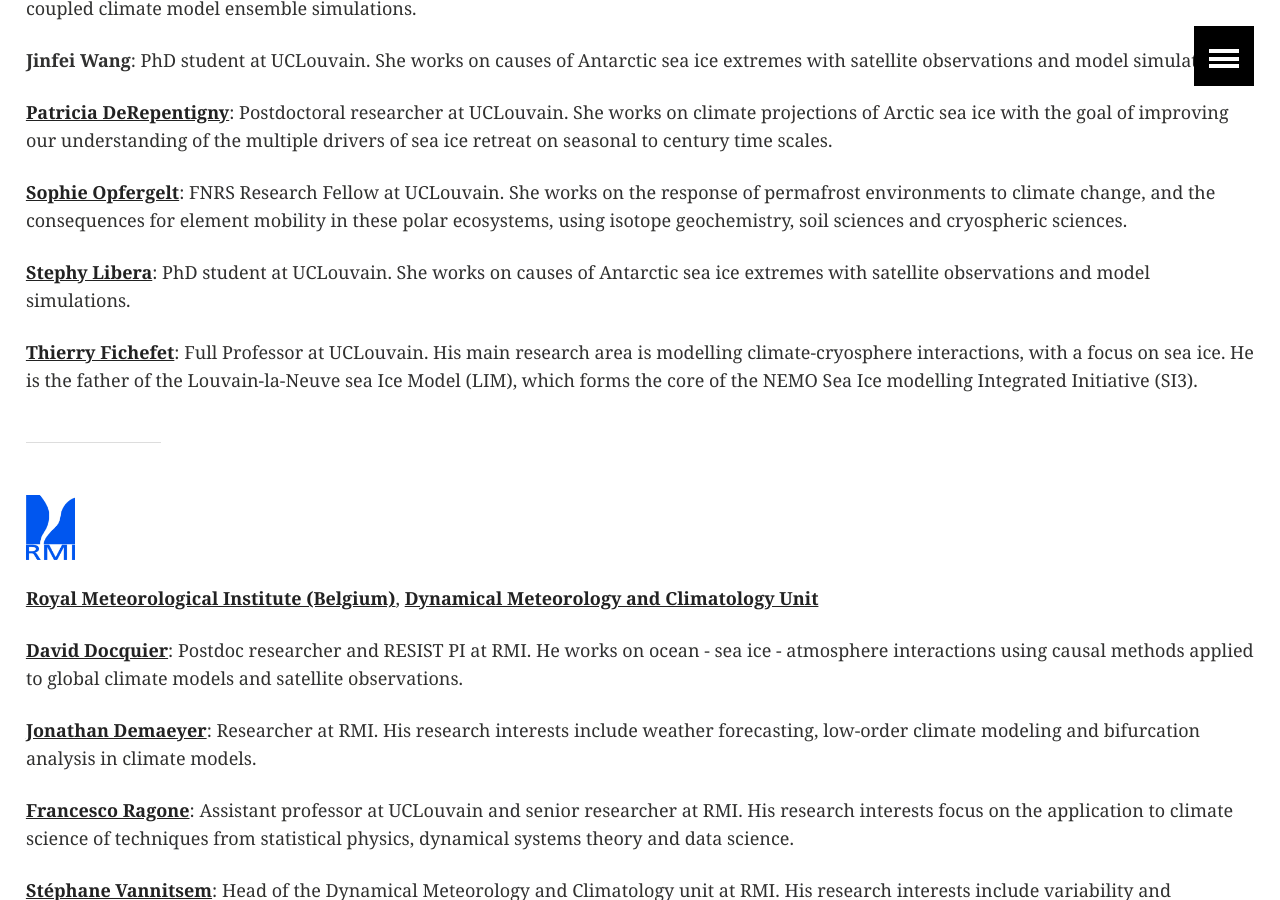
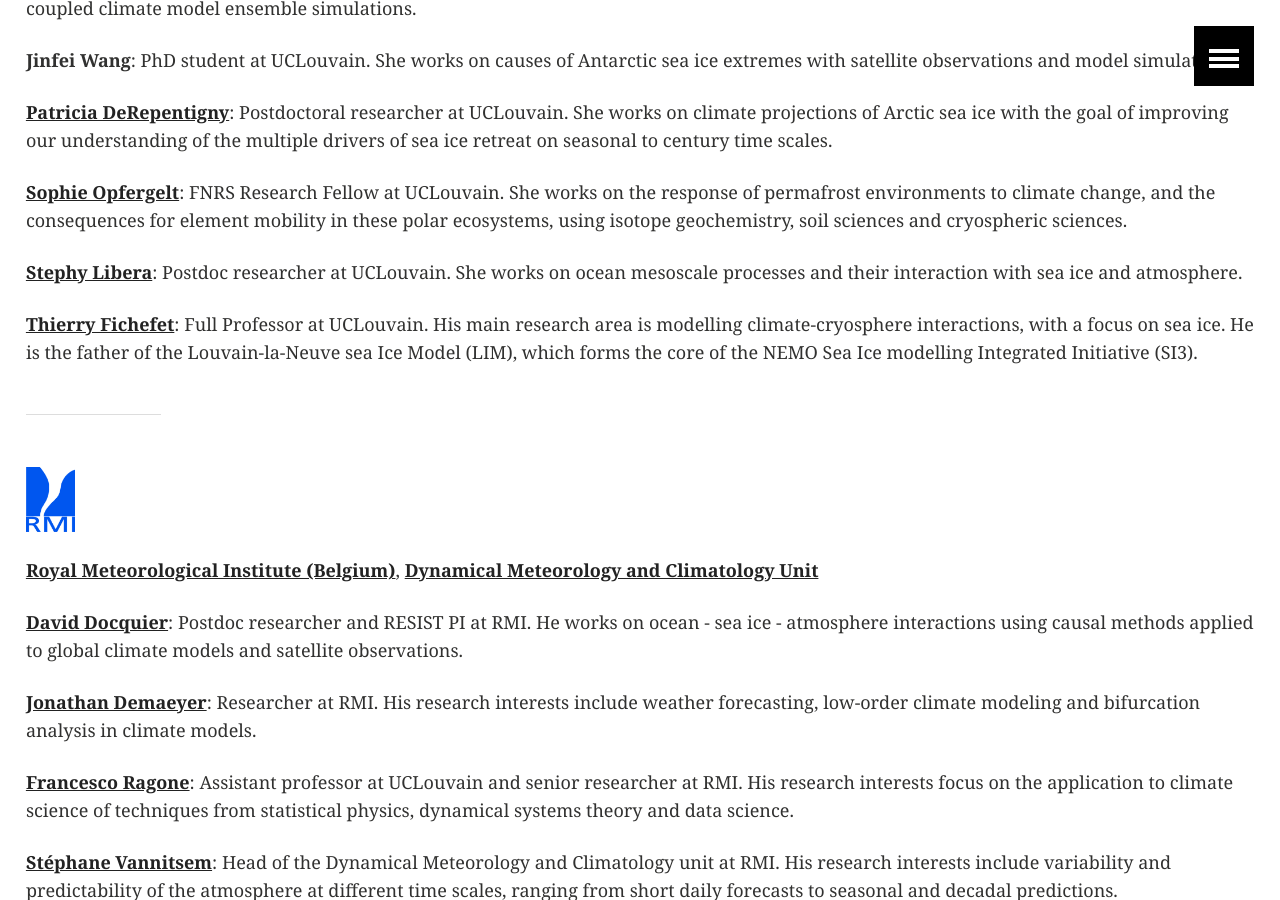
Before and after one commit to resist-impuls/resist-impuls.github.io, a Jekyll site: the page built from people.md, in a window 1280 px wide and 900 px high, scrolled down 1575 px. Built offline with Jekyll 4.4.1, drawn with Linux system fonts in a browser that asks for light colours; our own code applies the rules of GitHub Pages for plain Markdown files.

Commit message:
Update people.md

```diff
--- a/people.md
+++ b/people.md
@@ -36,7 +36,7 @@
 
 [**Sophie Opfergelt**](https://uclouvain.be/en/directories/sophie.opfergelt): FNRS Research Fellow at UCLouvain. She works on the response of permafrost environments to climate change, and the consequences for element mobility in these polar ecosystems, using isotope geochemistry, soil sciences and cryospheric sciences.
 
-[**Stephy Libera**](https://uclouvain.be/en/directories/stephy.libera): PhD student at UCLouvain. She works on causes of Antarctic sea ice extremes with satellite observations and model simulations.
+[**Stephy Libera**](https://uclouvain.be/en/directories/stephy.libera): Postdoc researcher at UCLouvain. She works on ocean mesoscale processes and their interaction with sea ice and atmosphere.
 
 [**Thierry Fichefet**](https://www.elic.ucl.ac.be/modx/index.php?id=49): Full Professor at UCLouvain. His main research area is modelling climate-cryosphere interactions, with a focus on sea ice. He is the father of the Louvain-la-Neuve sea Ice Model (LIM), which forms the core of the NEMO Sea Ice modelling Integrated Initiative (SI3).
 
```
